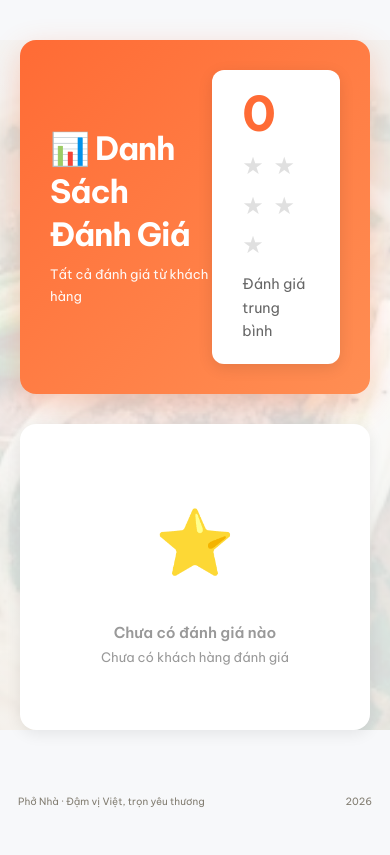
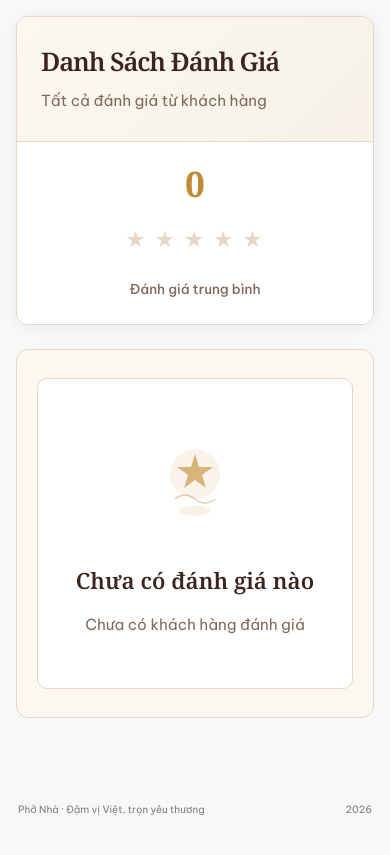
Before and after one commit to Bauthien/Quanlypho, a Django app: page /quan-ly/danh-gia/ in a window 390 px wide. Shown: the part 65-920 px from the top of the page. Run offline with Django 5.2, Linux system fonts and the light colour scheme; the visitor is signed in with stand-in values (Sample User, id 1); data that the repository does not hold is empty; parts of the project's set-up code (start-up, migrations or seed data) failed here and were passed over.

Commit message:
Thiết kế lại trang admin danh sách đánh giá theo phong cách Heritage Editorial
- Thay đổi bảng màu: kem giấy ngà, đỏ nâu, vàng đồng
- Thêm font Noto Serif cho tiêu đề, Be Vietnam Pro cho nội dung
- Header chia 2 vùng với rating summary nổi bật
- Review cards với border mảnh, shadow nhẹ
- Empty state minh họa SVG thủ công
- Pagination tinh tế
- Responsive design cho desktop, tablet, mobile
- Giữ nguyên tất cả chức năng admin

```diff
--- a/pho_app/templates/pho_app/admin/reviews.html
+++ b/pho_app/templates/pho_app/admin/reviews.html
@@ -1,210 +1,308 @@
 {% extends "pho_app/base.html" %}
 {% load static %}
 {% block title %}Danh Sách Đánh Giá - Quản Lý{% endblock %}
+{% block extra_css %}
+<link rel="preconnect" href="https://fonts.googleapis.com">
+<link rel="preconnect" href="https://fonts.gstatic.com" crossorigin>
+<link href="https://fonts.googleapis.com/css2?family=Noto+Serif:wght@400;500;600;700&family=Be+Vietnam+Pro:wght@300;400;500;600;700&display=swap" rel="stylesheet">
+{% endblock %}
 {% block content %}
 <style>
     .admin-reviews-container {
-        max-width: 1200px;
-        margin: 40px auto;
-        padding: 0 20px;
+        max-width: 1180px;
+        margin: 0 auto;
+        padding: 24px 20px 80px;
     }
 
     .admin-reviews-header {
         display: flex;
         justify-content: space-between;
-        align-items: center;
-        margin-bottom: 30px;
-        padding: 30px;
-        background: linear-gradient(135deg, #FF6B35 0%, #FF8E53 100%);
-        border-radius: 16px;
-        color: white;
-        box-shadow: 0 10px 30px rgba(255, 107, 53, 0.3);
+        align-items: stretch;
+        margin-bottom: 24px;
+        background: #FCF8F1;
+        border-radius: 12px;
+        border: 1px solid #E5D6C5;
+        overflow: hidden;
+        box-shadow: 0 2px 16px rgba(59, 36, 29, 0.06);
     }
 
-    .admin-reviews-header h1 {
+    .header-left {
+        flex: 1;
+        padding: 36px 32px;
+        background: linear-gradient(135deg, #FCF8F1 0%, #F7F1E7 100%);
+        display: flex;
+        flex-direction: column;
+        justify-content: center;
+    }
+
+    .header-left h1 {
+        font-family: 'Noto Serif', serif;
         font-size: 2rem;
+        font-weight: 600;
+        color: #3B241D;
+        margin: 0 0 8px 0;
+    }
+
+    .header-left p {
+        color: #80695A;
+        font-size: 0.95rem;
         margin: 0;
-        font-weight: 700;
     }
 
     .rating-summary {
         background: white;
-        padding: 20px 30px;
-        border-radius: 12px;
-        box-shadow: 0 4px 15px rgba(0, 0, 0, 0.1);
+        padding: 28px 32px;
+        border-left: 1px solid #E5D6C5;
+        display: flex;
+        flex-direction: column;
+        align-items: center;
+        justify-content: center;
+        min-width: 200px;
     }
 
     .rating-summary .avg-rating {
-        font-size: 3rem;
+        font-family: 'Noto Serif', serif;
+        font-size: 2.8rem;
         font-weight: 700;
-        color: #FF6B35;
+        color: #C18A35;
         line-height: 1;
     }
 
     .rating-summary .stars {
-        color: #FFD700;
-        font-size: 1.5rem;
+        color: #C18A35;
+        font-size: 1.4rem;
         margin-top: 8px;
+        letter-spacing: 2px;
     }
 
     .rating-summary .label {
-        color: #666;
-        font-size: 0.9rem;
+        color: #80695A;
+        font-size: 0.85rem;
         margin-top: 8px;
+        font-weight: 500;
+    }
+
+    .reviews-section {
+        background: #FCF8F1;
+        border-radius: 12px;
+        padding: 40px;
+        border: 1px solid #E5D6C5;
     }
 
     .review-card {
         background: white;
-        border-radius: 12px;
-        padding: 24px;
-        margin-bottom: 16px;
-        box-shadow: 0 4px 15px rgba(0, 0, 0, 0.08);
-        border-left: 4px solid #FF6B35;
-        transition: transform 0.3s ease, box-shadow 0.3s ease;
+        border-radius: 10px;
+        padding: 28px;
+        margin-bottom: 18px;
+        border: 1px solid #E5D6C5;
+        transition: all 220ms ease;
     }
 
     .review-card:hover {
-        transform: translateY(-4px);
-        box-shadow: 0 8px 25px rgba(0, 0, 0, 0.12);
+        box-shadow: 0 4px 16px rgba(59, 36, 29, 0.06);
+        border-color: #D4C4B0;
     }
 
     .review-header {
         display: flex;
         justify-content: space-between;
-        align-items: center;
+        align-items: flex-start;
         margin-bottom: 16px;
         padding-bottom: 16px;
-        border-bottom: 2px solid #f0f0f0;
+        border-bottom: 1px solid #E5D6C5;
     }
 
     .reviewer-info {
         display: flex;
         align-items: center;
-        gap: 12px;
+        gap: 14px;
     }
 
     .reviewer-avatar {
-        width: 45px;
-        height: 45px;
+        width: 48px;
+        height: 48px;
         border-radius: 50%;
-        background: linear-gradient(135deg, #FF6B35, #FF8E53);
+        background: linear-gradient(135deg, #C18A35, #A94330);
         display: flex;
         align-items: center;
         justify-content: center;
         color: white;
-        font-weight: bold;
-        font-size: 1.1rem;
+        font-weight: 600;
+        font-size: 1.2rem;
+        font-family: 'Noto Serif', serif;
     }
 
     .reviewer-name {
         font-weight: 600;
-        color: #333;
+        font-size: 1rem;
+        color: #3B241D;
     }
 
     .reviewer-role {
         font-size: 0.85rem;
-        color: #999;
+        color: #80695A;
+        margin-top: 2px;
     }
 
     .review-date {
-        color: #999;
-        font-size: 0.9rem;
+        color: #80695A;
+        font-size: 0.85rem;
     }
 
     .stars {
-        color: #FFD700;
-        font-size: 1.4rem;
+        color: #C18A35;
+        font-size: 1.3rem;
         letter-spacing: 2px;
     }
 
     .stars .empty {
-        color: #e0e0e0;
+        color: #E5D6C5;
     }
 
     .review-item {
-        background: #f8f9fa;
-        border-radius: 10px;
-        padding: 14px;
+        background: #F7F1E7;
+        border-radius: 8px;
+        padding: 16px;
         margin-top: 12px;
     }
 
     .review-item-name {
         font-weight: 600;
-        color: #FF6B35;
+        color: #A94330;
+        font-size: 0.95rem;
         margin-bottom: 6px;
     }
 
+    .review-item-detail {
+        font-size: 0.85rem;
+        color: #80695A;
+    }
+
     .review-comment {
-        color: #555;
-        line-height: 1.6;
+        color: #3B241D;
+        line-height: 1.7;
         margin-top: 12px;
         font-style: italic;
-        padding: 12px;
-        background: #fff;
+        padding: 14px;
+        background: #F7F1E7;
         border-radius: 8px;
-        border-left: 3px solid #FF6B35;
+        border-left: 3px solid #C18A35;
+        font-size: 0.95rem;
     }
 
     .pagination {
         display: flex;
         justify-content: center;
         gap: 8px;
-        margin-top: 40px;
-        padding: 20px;
+        margin-top: 32px;
+        padding: 16px;
     }
 
     .pagination a, .pagination span {
         padding: 10px 16px;
-        border-radius: 8px;
+        border-radius: 6px;
         text-decoration: none;
-        color: #333;
+        color: #3B241D;
         background: white;
-        border: 2px solid #e0e0e0;
-        transition: all 0.3s ease;
+        border: 1px solid #E5D6C5;
+        transition: all 220ms ease;
+        font-weight: 500;
+        font-size: 0.9rem;
     }
 
     .pagination a:hover {
-        background: #FF6B35;
+        background: #A94330;
         color: white;
-        border-color: #FF6B35;
+        border-color: #A94330;
     }
 
     .pagination .current {
-        background: #FF6B35;
+        background: #A94330;
         color: white;
-        border-color: #FF6B35;
-        font-weight: 600;
+        border-color: #A94330;
     }
 
     .empty-state {
         text-align: center;
-        padding: 60px 20px;
-        color: #999;
+        padding: 70px 40px;
         background: white;
-        border-radius: 16px;
-        box-shadow: 0 4px 15px rgba(0, 0, 0, 0.08);
+        border-radius: 10px;
+        border: 1px solid #E5D6C5;
     }
 
-    .empty-state-icon {
-        font-size: 4rem;
-        margin-bottom: 20px;
+    .empty-illustration {
+        margin-bottom: 24px;
     }
 
-    .pho-pattern {
-        background: linear-gradient(rgba(255, 255, 255, 0.85), rgba(255, 255, 255, 0.85)),
-                    url("{% static 'pho_app/images/pho-nam.jpg' %}");
-        background-size: cover;
-        background-position: center;
-        background-attachment: fixed;
-        background-repeat: no-repeat;
+    .empty-illustration svg {
+        width: 100px;
+        height: 100px;
+    }
+
+    .empty-title {
+        font-family: 'Noto Serif', serif;
+        font-size: 1.4rem;
+        font-weight: 600;
+        color: #3B241D;
+        margin-bottom: 10px;
+    }
+
+    .empty-subtitle {
+        color: #80695A;
+        font-size: 0.95rem;
+    }
+
+    @media (max-width: 968px) {
+        .admin-reviews-header {
+            flex-direction: column;
+        }
+
+        .header-left {
+            padding: 28px 24px;
+        }
+
+        .rating-summary {
+            border-left: none;
+            border-top: 1px solid #E5D6C5;
+            padding: 24px;
+            flex-direction: row;
+            gap: 24px;
+        }
+
+        .rating-summary .avg-rating {
+            font-size: 2.2rem;
+        }
+    }
+
+    @media (max-width: 640px) {
+        .admin-reviews-container {
+            padding: 16px 16px 60px;
+        }
+
+        .header-left h1 {
+            font-size: 1.6rem;
+        }
+
+        .rating-summary {
+            flex-direction: column;
+            gap: 12px;
+        }
+
+        .reviews-section {
+            padding: 28px 20px;
+        }
+
+        .empty-state {
+            padding: 50px 20px;
+        }
     }
 </style>
 
-<div class="admin-reviews-container pho-pattern">
+<div class="admin-reviews-container">
     <div class="admin-reviews-header">
-        <div>
-            <h1>📊 Danh Sách Đánh Giá</h1>
-            <p style="margin: 8px 0 0 0; opacity: 0.95;">Tất cả đánh giá từ khách hàng</p>
+        <div class="header-left">
+            <h1>Danh Sách Đánh Giá</h1>
+            <p>Tất cả đánh giá từ khách hàng</p>
         </div>
         <div class="rating-summary">
             <div class="avg-rating">{{ avg_rating }}</div>
@@ -221,6 +319,7 @@
         </div>
     </div>
 
+    <div class="reviews-section">
         {% if page_obj %}
             {% for review in page_obj %}
             <div class="review-card">
@@ -251,7 +350,7 @@
                 {% if review.menu_item %}
                 <div class="review-item">
                     <div class="review-item-name">🍲 {{ review.menu_item.name }}</div>
-                <div style="font-size: 0.9rem; color: #666;">
+                    <div class="review-item-detail">
                         Giá: {{ review.menu_item.base_price|add:0 }}đ
                     </div>
                 </div>
@@ -260,7 +359,7 @@
                 {% if review.order %}
                 <div class="review-item">
                     <div class="review-item-name">📦 Đơn hàng: {{ review.order.order_code }}</div>
-                <div style="font-size: 0.9rem; color: #666;">
+                    <div class="review-item-detail">
                         {{ review.order.get_order_type_display }} - {{ review.order.get_status_display }}
                     </div>
                 </div>
@@ -287,10 +386,18 @@
             </div>
         {% else %}
             <div class="empty-state">
-            <div class="empty-state-icon">⭐</div>
-            <h3>Chưa có đánh giá nào</h3>
-            <p>Chưa có khách hàng đánh giá</p>
+                <div class="empty-illustration">
+                    <svg viewBox="0 0 100 100" fill="none" xmlns="http://www.w3.org/2000/svg">
+                        <circle cx="50" cy="45" r="25" fill="#C18A35" fill-opacity="0.1"/>
+                        <path d="M50 25L54 38H68L57 46L61 59L50 51L39 59L43 46L32 38H46L50 25Z" fill="#C18A35" fill-opacity="0.6"/>
+                        <path d="M30 70Q40 62 50 70T70 70" stroke="#C18A35" stroke-width="1.5" fill="none" opacity="0.4"/>
+                        <ellipse cx="50" cy="82" rx="15" ry="5" fill="#C18A35" fill-opacity="0.12"/>
+                    </svg>
+                </div>
+                <h3 class="empty-title">Chưa có đánh giá nào</h3>
+                <p class="empty-subtitle">Chưa có khách hàng đánh giá</p>
             </div>
         {% endif %}
     </div>
+</div>
 {% endblock %}
```
Lines whose indentation alone changed are shown as unchanged.
